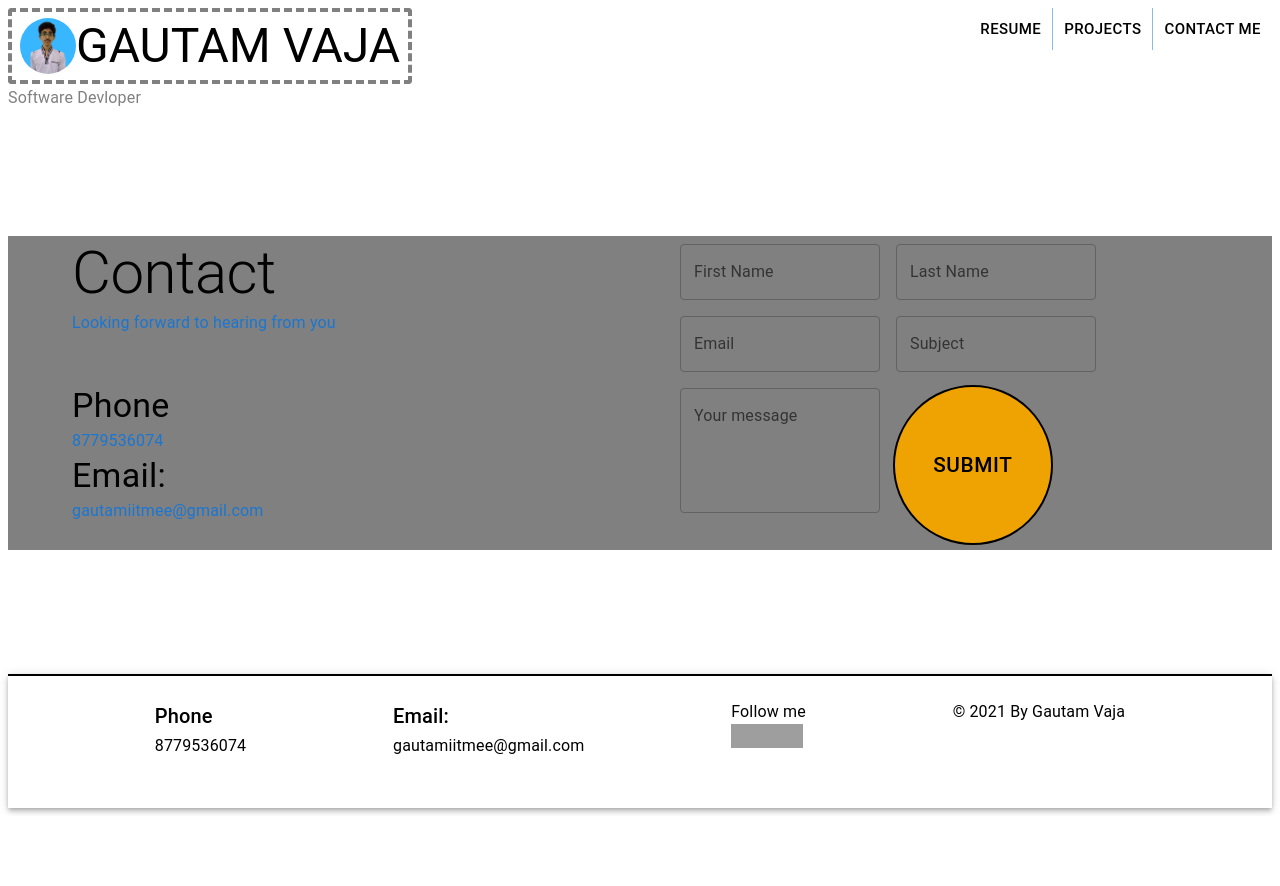
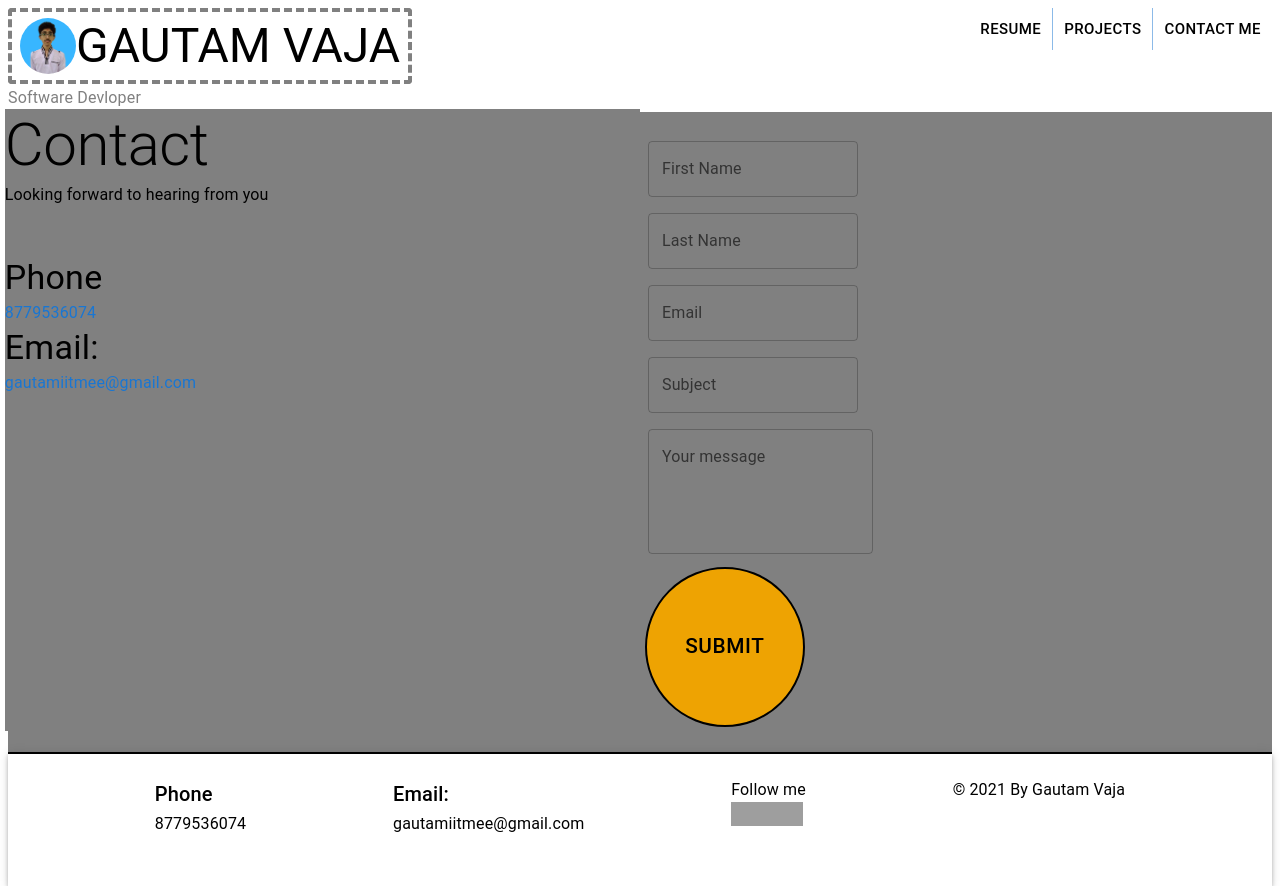
Before and after one commit to gautamV19/portfolio, a React (Create React App) app: page /contact in a window 1280 px wide. Before the commit the page ends 816 px from the top, so only its background shows below. Built offline with nearby package versions, Linux system fonts and the light colour scheme; grey boxes are pictures that could not be loaded.

Commit message:
tried resp portfolio

```diff
--- a/src/Components/Card.tsx
+++ b/src/Components/Card.tsx
@@ -19,12 +19,13 @@ type AppPropsBack = {
 
 const frontside = ({ title = "My Project", img }: AppPropsFront) => (
   <Grid
+    className="cardfront"
     container
     justifyContent="space-between"
     alignItems="center"
     sx={{
-      width: "26vw",
-      height: "30vw",
+      width: "250px",
+      height: "305px",
       boxShadow: 3,
       backgroundColor: "white",
       borderRadius: "2rem",
@@ -47,8 +48,8 @@ const backside = ({ link, description }: AppPropsBack) => (
     justifyContent="space-between"
     alignItems="center"
     sx={{
-      width: "26vw",
-      height: "30vw",
+      width: "240px",
+      height: "285px",
       boxShadow: 3,
       backgroundColor: "lightgrey",
       borderRadius: "2rem",
@@ -56,10 +57,7 @@ const backside = ({ link, description }: AppPropsBack) => (
     }}
     p={1}
   >
-    <Typography
-      variant="body1"
-      sx={{ fontWeight: "400", height: "65%", overflow: "hidden" }}
-    >
+    <Typography variant="body1" sx={{ fontWeight: "400" }}>
       {description ||
         "Lorem ipsum dolor, sit amet consectetur adipisicing elit. Labore veritatis eligendi minima quae sed magni, illum optio impedit vero exercitationem sapiente sit voluptates explicabo repellat et culpa vitae quo inventore."}
     </Typography>
--- a/src/Components/ContactForm.tsx
+++ b/src/Components/ContactForm.tsx
@@ -18,10 +18,9 @@ export default function ContactForm() {
     <Box
       component="form"
       sx={{
-        "& .MuiTextField-root": { m: 1, width: "25ch" },
-        width: "40%",
+        "& .MuiTextField-root": { m: 1 },
         display: "inline",
-        backgroundColor: "grey",
+        width: "100%",
       }}
       noValidate
       autoComplete="off"
--- a/src/Components/ProjectGroup.tsx
+++ b/src/Components/ProjectGroup.tsx
@@ -3,18 +3,21 @@ import Grid from "@mui/material/Grid";
 import FlipCard from "./FlipCard";
 import { projects } from "../assets/data/projects";
 import { motion } from "framer-motion";
+import { useMediaQuery, Container } from "@mui/material";
 
 function ProjectGroup() {
+  const dir = useMediaQuery("(min-width:450px)") ? "row" : "column";
   return (
     <Grid
       container
-      direction="row"
+      xs={12}
       justifyContent="space-evenly"
       alignItems="center"
-      wrap="wrap"
-      // sx={{ position: "absolute", top: "14vh", left: 0, right: 0 }}
+      spacing={{ xs: 3, md: 3 }}
+      columns={{ xs: 4, sm: 8, md: 12 }}
     >
       {projects.map((p) => (
+        <Grid item sm={4} md={4} xs={10} lg={4}>
           <motion.div
             animate={{ scale: [1.1, 1.2, 1] }}
             transition={{ duration: 1, ease: "linear" }}
@@ -26,6 +29,7 @@ function ProjectGroup() {
               description={p.description}
             />
           </motion.div>
+        </Grid>
       ))}
     </Grid>
   );
@@ -34,3 +38,14 @@ function ProjectGroup() {
 export default ProjectGroup;
 
 // .map((p)=> {return(<FlipCard title={p.title}>)})
+/*
+<Grid
+      container
+      direction={dir}
+      justifyContent="space-evenly"
+      alignItems="center"
+      wrap="wrap"
+      // sx={{ position: "absolute", top: "14vh", left: 0, right: 0 }}
+    >
+</Grid>
+*/
--- a/src/Pages/Contact.tsx
+++ b/src/Pages/Contact.tsx
@@ -3,15 +3,24 @@ import Grid from "@mui/material/Grid";
 import Typography from "@mui/material/Typography";
 import ContactForm from "../Components/ContactForm";
 import { motion } from "framer-motion";
+import { Box, useMediaQuery } from "@mui/material";
+import TextField from "@mui/material/TextField";
+import { CSSTransition } from "react-transition-group";
+
+import MyButton from "../Components/MyButton";
+import { Link } from "react-router-dom";
 
 export default function Contact() {
+  const isMobile = !useMediaQuery("(min-width:450px)");
+  const dir = isMobile ? "column" : "row";
   return (
     <Grid
       container
       direction="row"
-      justifyContent="space-evenly"
-      alignItems="center"
-      wrap="wrap"
+      // justifyContent="space-evenly"
+      // alignItems="center"
+      // wrap="wrap"
+      p={2.6}
       sx={{
         backgroundColor: "grey",
         // position: "absolute",
@@ -20,24 +29,26 @@ export default function Contact() {
         // right: 0,
       }}
     >
-      <motion.div
-        animate={{ translateX: [-150, -50, -25, 0], opacity: [0, 0.5, 1] }}
-        transition={{ duration: 2, ease: "linear" }}
-      >
       <Grid
         container
         item
+        lg={6}
+        xs={10}
         spacing={3}
         direction="column"
         wrap="wrap"
         sx={{ backgroundColor: "grey", width: "40vw" }}
+      >
+        <motion.span
+          animate={{ translateX: [-150, -50, -25, 0], opacity: [0, 0.5, 1] }}
+          transition={{ duration: 2, ease: "linear" }}
         >
           <Typography variant="h2" color="black">
             Contact
           </Typography>
           <Typography
             variant="subtitle1"
-            color="primary"
+            color="black"
             sx={{ marginBottom: "3rem" }}
           >
             Looking forward to hearing from you
@@ -54,17 +65,49 @@ export default function Contact() {
           <Typography variant="subtitle1" color="primary">
             gautamiitmee@gmail.com
           </Typography>
+        </motion.span>
       </Grid>
-      </motion.div>
 
-      <motion.div
+      <Grid container item lg={4} md={5} sm={10} xs={11}>
+        <motion.span
           animate={{ translateX: [-150, -50, -25, 0], opacity: [0, 0.5, 1] }}
           transition={{ duration: 2, ease: "linear" }}
         >
-        <Grid item sx={{ backgroundColor: "grey", width: "40vw" }}>
-          <ContactForm />
+          <Box
+            component="form"
+            sx={{
+              "& .MuiTextField-root": { m: 1 },
+              display: "inline",
+              width: "100%",
+            }}
+            noValidate
+            autoComplete="off"
+          >
+            <TextField id="outlined-textarea" label="First Name" multiline />
+            <TextField id="outlined-textarea" label="Last Name" multiline />
+            <TextField id="outlined-textarea" label="Email" multiline />
+            <TextField id="outlined-textarea" label="Subject" multiline />
+            <TextField
+              id="outlined-multiline-static"
+              label="Your message"
+              multiline
+              rows={4}
+            />
+            <CSSTransition
+              in={true}
+              appear={true}
+              timeout={1000}
+              classNames="fade"
+            >
+              <Link to="/">
+                <MyButton style={{ backgroundColor: "#eea302" }}>
+                  Submit
+                </MyButton>
+              </Link>
+            </CSSTransition>
+          </Box>
+        </motion.span>
       </Grid>
-      </motion.div>
     </Grid>
   );
 }
```
Lines whose indentation alone changed are shown as unchanged.
